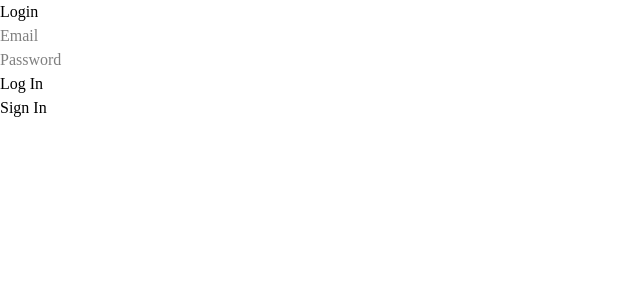
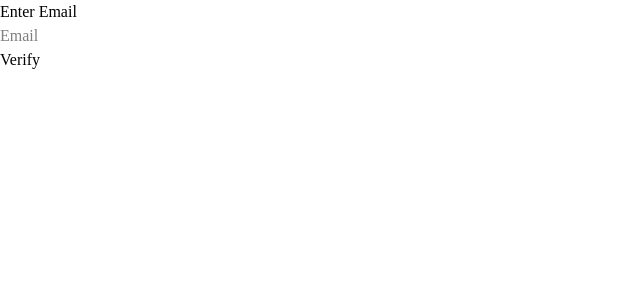
Before and after one commit to abdullahnadeemdev/crud-authenticaton, a React (Vite) app: page /forgot-password in a window 1280 px wide. Before the commit this address led to /login. Shown: the top 300 px of the page, without its empty margins (0-640 px from the left). Built offline with nearby package versions, Linux system fonts and the light colour scheme.

Commit message:
added forgot password

```diff
--- /dev/null
+++ b/src/Pages/forgotP/ForgotP.jsx
@@ -0,0 +1,87 @@
+import Button from "../../components/shared/button/Button";
+import { useState } from "react";
+import PetName from "../../components/forgotP/PetName";
+import Email from "../../components/forgotP/Email";
+
+const ForgotP = () => {
+  //   const [values, setValues] = useState({
+  //     email: "",
+  //   });
+
+  //   const [error, setError] = useState({
+  //     email: "",
+  //   });
+
+  //   const getItem = () => {
+  //     let val = [];
+  //     const arr = localStorage.getItem("signIn");
+  //     if (arr) {
+  //       val = JSON.parse(arr);
+  //     }
+  //     return val;
+  //   };
+
+  //   const dataArr = getItem();
+
+  //   const validation = () => {
+  //     if (!values.email) {
+  //       setError((prev) => ({
+  //         ...prev,
+  //         email: "email is empty",
+  //       }));
+  //     }
+
+  //     if (!values.email) {
+  //       return false;
+  //     } else {
+  //       return true;
+  //     }
+  //   };
+
+  //   const handleSubmit = (e) => {
+  //     e.preventDefault();
+  //     if (validation()) {
+  //       const checkEmail =
+  //         dataArr.find((ele) => ele.email === values.email) || {};
+  //       if (checkEmail) {
+  //         console.log("I am clicked");
+  //         <PetName />;
+  //       } else {
+  //         console.log("I am notttt  clicked");
+  //         setError((prev) => ({
+  //           ...prev,
+  //           email: "No email found",
+  //         }));
+  //       }
+  //     }
+  //   };
+  //   const handleChange = (e) => {
+  //     const { name, value } = e.target;
+  //     // console.log("name", name);
+  //     // console.log("value", value);
+  //     setError((prev) => ({
+  //       ...prev,
+  //       email: "",
+  //     }));
+  //     setValues((prev) => ({
+  //       ...prev,
+  //       [name]: value,
+  //     }));
+  //   };
+  const [next, setNext] = useState({
+    show: false,
+    data: "",
+  });
+
+  return (
+    <div>
+      {next.show ? (
+        <PetName next={next} setNext={setNext} />
+      ) : (
+        <Email next={next} setNext={setNext} />
+      )}
+    </div>
+  );
+};
+
+export default ForgotP;
--- a/src/Pages/login/Login.jsx
+++ b/src/Pages/login/Login.jsx
@@ -123,7 +123,7 @@ const Login = (props) => {
                 <p className="text-redBorder text-start">{error.email}</p>
               )}
             </div>
-            <div className="mb-8">
+            <div className="mb-1">
               <input
                 type="password"
                 className={`border block pl-1  mx-auto rounded-lg border-chineseViolet w-full h-10 text-lg ${
@@ -138,13 +138,20 @@ const Login = (props) => {
                 <p className="text-redBorder text-start ">{error.pw}</p>
               )}
             </div>
-            <Button className="w-full mb-2" type="submit">
+
+            <a
+              href="/forgot-password"
+              className="hover:underline hover:text-blue-500"
+            >
+              <p className="text-start text-sm">Forgotten your password?</p>
+            </a>
+            <Button className="w-full mb-2 mt-8" type="submit">
               Log In
             </Button>
           </form>
 
           <NavLink to="/sign-up">
-            <Button className="w-full mb-2">Sign In </Button>
+            <Button className="w-full mb-2">Sign Up</Button>
           </NavLink>
         </div>
       </div>
--- /dev/null
+++ b/src/components/forgotP/Email.jsx
@@ -0,0 +1,110 @@
+import { useState } from "react";
+import PetName from "./PetName";
+import Button from "../shared/button/Button";
+
+const Email = (prop) => {
+  console.log("prop", prop);
+  const [values, setValues] = useState({
+    email: "",
+  });
+
+  const [error, setError] = useState({
+    email: "",
+  });
+
+  const getItem = () => {
+    let val = [];
+    const arr = localStorage.getItem("signIn");
+    if (arr) {
+      val = JSON.parse(arr);
+    }
+    return val;
+  };
+
+  const dataArr = getItem();
+
+  const validation = () => {
+    if (!values.email) {
+      setError((prev) => ({
+        ...prev,
+        email: "email is empty",
+      }));
+    }
+
+    if (!values.email) {
+      return false;
+    } else {
+      return true;
+    }
+  };
+
+  const handleSubmit = (e) => {
+    e.preventDefault();
+
+    if (validation()) {
+      const checkEmail = dataArr.find((ele) => ele.email === values.email);
+      console.log("dataArr", dataArr);
+      if (checkEmail) {
+        console.log("I am clicked", checkEmail);
+        prop?.setNext((prev) => ({
+          ...prev,
+          data: checkEmail,
+          show: true,
+        }));
+      } else {
+        console.log("I am notttt  clicked");
+        setError((prev) => ({
+          ...prev,
+          email: "No email found",
+        }));
+      }
+    }
+  };
+  const handleChange = (e) => {
+    const { name, value } = e.target;
+    // console.log("name", name);
+    // console.log("value", value);
+    setError((prev) => ({
+      ...prev,
+      email: "",
+    }));
+    setValues((prev) => ({
+      ...prev,
+      [name]: value,
+    }));
+  };
+
+  return (
+    <div className="w-full flex items-center h-screen">
+      <div className=" sm:max-w-[500px] m-4 border border-chineseViolet p-4 xs:p-6 sm:p-10 md:p-16 mx-auto">
+        <div className="text-center w-full p-2 ">
+          <h1 className="mb-8 xl:mb-10 text-chineseViolet font-semibold text-2xl xl:text-4xl">
+            Enter Email
+          </h1>
+          <form className="w-full" onSubmit={handleSubmit}>
+            <div className="mb-2">
+              <input
+                type="text"
+                className={`border block pl-1  mx-auto rounded-lg border-chineseViolet w-full h-10 text-lg
+                    ${error.email ? "border-redBorder" : "border-chineseViolet"}
+                `}
+                placeholder="Email"
+                name="email"
+                value={values.email}
+                onChange={handleChange}
+              />
+              {error?.email && (
+                <p className="text-redBorder text-start">{error.email}</p>
+              )}
+            </div>
+            <Button className="w-full mb-2  mt-4" type="submit">
+              Verify
+            </Button>
+          </form>
+        </div>
+      </div>
+    </div>
+  );
+};
+
+export default Email;
--- /dev/null
+++ b/src/components/forgotP/PetName.jsx
@@ -0,0 +1,145 @@
+import { useState } from "react";
+import Button from "../shared/button/Button";
+
+const PetName = (prop) => {
+  //   console.log("email", prop?.next?.data);
+  const [password, setPassword] = useState(false);
+  const [values, setValues] = useState({
+    petName: "",
+    pw: "",
+  });
+
+  const [error, setError] = useState({
+    petName: "",
+    pw: "",
+  });
+
+  const getItem = () => {
+    let val = [];
+    const arr = localStorage.getItem("signIn");
+    if (arr) {
+      val = JSON.parse(arr);
+    }
+    return val;
+  };
+
+  const dataArr = getItem();
+
+  const validation = () => {
+    const pwSyntax = /^(?=.*[a-z])(?=.*[A-Z])(?=.*\d)[a-zA-Z\d]{8,}$/;
+
+    if (!values.petName) {
+      setError((prev) => ({
+        ...prev,
+        petName: "petName is empty",
+      }));
+    }
+
+    if (!values.petName) {
+      return false;
+    } else {
+      return true;
+    }
+  };
+
+  const handleSubmit = (e) => {
+    e.preventDefault();
+    if (validation()) {
+      const checkPetName = prop?.next?.data.find(
+        (ele) => ele.petName === values.petName
+      );
+      if (checkPetName) {
+        console.log("I am clicked", checkPetName);
+        setPassword(true);
+
+        // <PetName />;
+      } else {
+        console.log("I am notttt  clicked");
+        setError((prev) => ({
+          ...prev,
+          petName: "No email found",
+        }));
+      }
+    }
+  };
+
+  const handleSubmit2 = () => {
+    if (validation()) {
+      const checkPetName = dataArr.map((item) => {});
+    }
+  };
+  const handleChange = (e) => {
+    const { name, value } = e.target;
+    setError({
+      ...error,
+      [name]: "",
+    });
+    setValues({
+      ...values,
+      [name]: value,
+    });
+  };
+  return (
+    <div className="w-screen flex items-center h-screen z-20">
+      <div className=" sm:max-w-[500px] m-4 border border-chineseViolet p-4 xs:p-6 sm:p-10 md:p-16 mx-auto">
+        <div className="text-center w-full p-2 ">
+          <h1 className="mb-8 xl:mb-10 text-chineseViolet font-semibold text-2xl xl:text-4xl">
+            Enter pet name
+          </h1>
+          <form className="w-full" onSubmit={handleSubmit}>
+            <div className="mb-2">
+              <input
+                type="text"
+                className={`border block pl-1  mx-auto rounded-lg border-chineseViolet w-full h-10 text-lg
+                     ${
+                       error.email ? "border-redBorder" : "border-chineseViolet"
+                     }
+                    `}
+                placeholder="Pet name"
+                name="petName"
+                value={values.petName}
+                onChange={handleChange}
+              />
+              {error?.petName && (
+                <p className="text-redBorder text-start">{error.petName}</p>
+              )}
+            </div>
+            {password ? (
+              <>
+                <label>Enter new Password</label>
+                <input
+                  type="text"
+                  className={`border block pl-1  mx-auto rounded-lg border-chineseViolet w-full h-10 text-lg
+                     ${error.pw ? "border-redBorder" : "border-chineseViolet"}
+                    `}
+                  placeholder="password"
+                  name="pw"
+                  value={values.pw}
+                  onChange={handleChange}
+                />
+                {error?.pw && (
+                  <p className="text-redBorder text-start">{error.pw}</p>
+                )}
+              </>
+            ) : (
+              //
+              ""
+            )}
+
+            {password ? (
+              <Button className="w-full mb-2  mt-4" onClick={handleSubmit2}>
+                Add Password
+              </Button>
+            ) : (
+              <Button className="w-full mb-2  mt-4" type="submit">
+                Verify
+              </Button>
+            )}
+          </form>
+        </div>
+      </div>
+    </div>
+  );
+};
+
+export default PetName;
--- a/src/routes.jsx
+++ b/src/routes.jsx
@@ -6,6 +6,7 @@ import SignUp from "./Pages/signUp/SignUp";
 import Layout from "./components/layout/Layout";
 import Update from "./Pages/update/Update";
 import UserProfile from "./Pages/userProfile/UserProfile";
+import ForgotP from "./Pages/forgotP/ForgotP";
 
 const getItem = () => {
   let val = [];
@@ -73,6 +74,7 @@ const Router = () => {
             element={<Login auth={isAuth} array={dataArr} />}
           />
           <Route path="/sign-up" element={<SignUp array={dataArr} />} />
+          <Route path="/forgot-password" element={<ForgotP />} />
           <Route path="*" element={<Navigate to="/login" replace />} />
         </>
       )}
```
Also changed, not shown: src/Pages/signUp/SignUp.jsx (+26 -1 lines).
